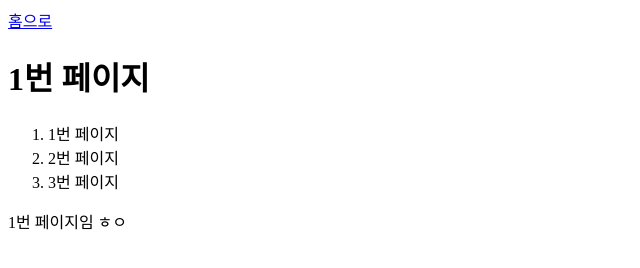
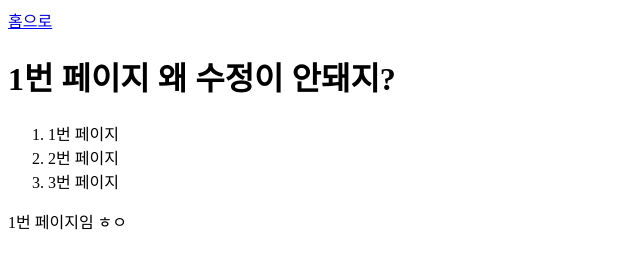
Before and after one commit to ytn9337/my-first-web, a plain HTML site: page 1.html in a window 1280 px wide. Shown: the whole page, without its empty margins (0-640 px from the left). Drawn offline with Linux system fonts and the light colour scheme.

Commit message:
수정이 왜 안되지?

```diff
--- a/1.html
+++ b/1.html
@@ -7,7 +7,7 @@
 
 <body>
    <a href="index.html">홈으로</a>
-<h1>1번 페이지</h1>
+<h1>1번 페이지 왜 수정이 안돼지?</h1>
  <ol>
     <li>1번 페이지</li>
     <li>2번 페이지</li>
```
